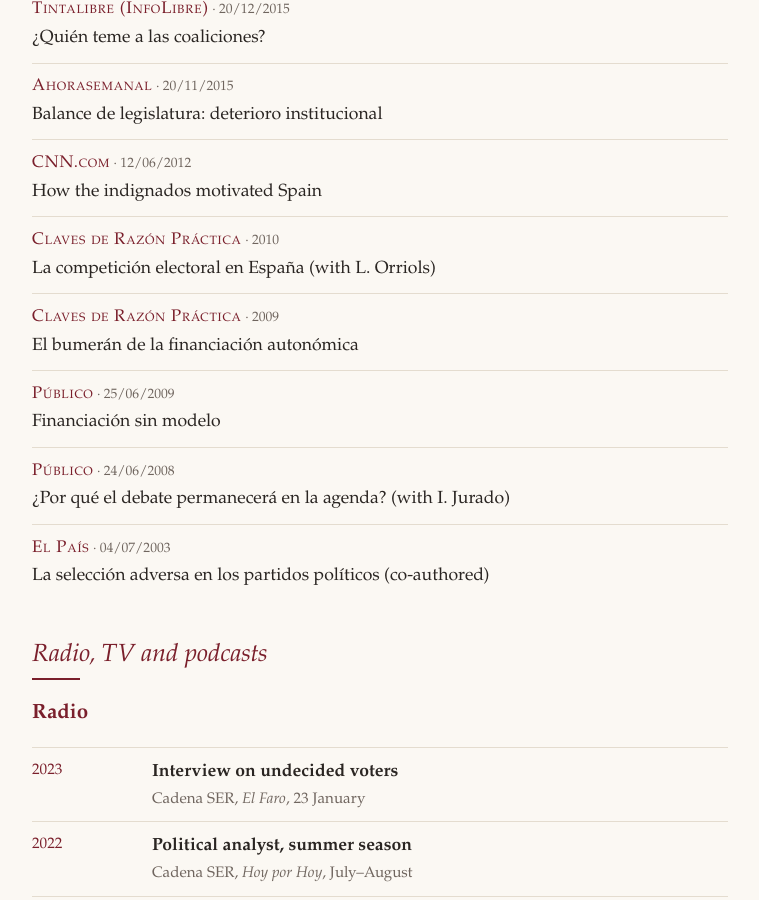
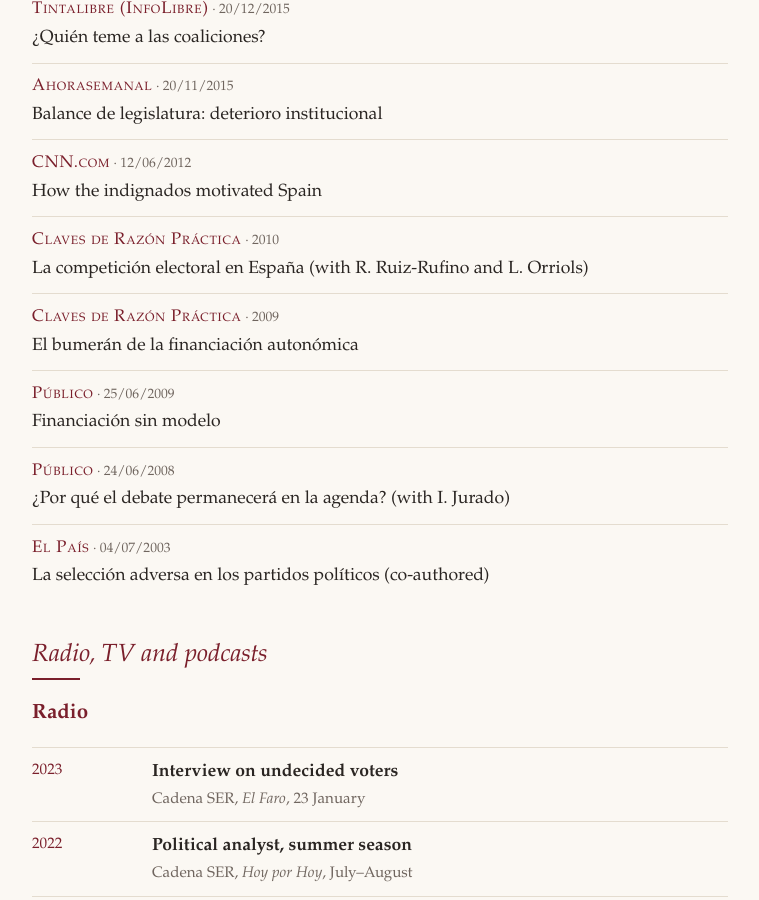
Before and after one commit to sandraleonalfonso/Sandra-Leon, a Jekyll site: the page built from engagement.md, in a window 1280 px wide and 900 px high, scrolled down 3665 px. Shown: the whole window, without its empty margins (260-1019 px from the left). Built offline with Jekyll 4.4.1, drawn with Linux system fonts in a browser that asks for light colours.

Commit message:
Engagement: add R. Ruiz-Rufino as co-author of the 2010 Claves article
Co-Authored-By: Claude Opus 5.5 (1M context) <noreply@anthropic.com>
Claude-Session: https://claude.ai/code/session_01Csi1G9zYbePJE1osHYZ3KG

```diff
--- a/_data/press.yml
+++ b/_data/press.yml
@@ -93,8 +93,8 @@ opeds:
 - outlet: Claves de Razón Práctica
   date: '2010'
   title: La competición electoral en España
-  note: with L. Orriols
-  note_es: con L. Orriols
+  note: with R. Ruiz-Rufino and L. Orriols
+  note_es: con R. Ruiz-Rufino y L. Orriols
 - outlet: Claves de Razón Práctica
   date: '2009'
   title: El bumerán de la financiación autonómica
```
